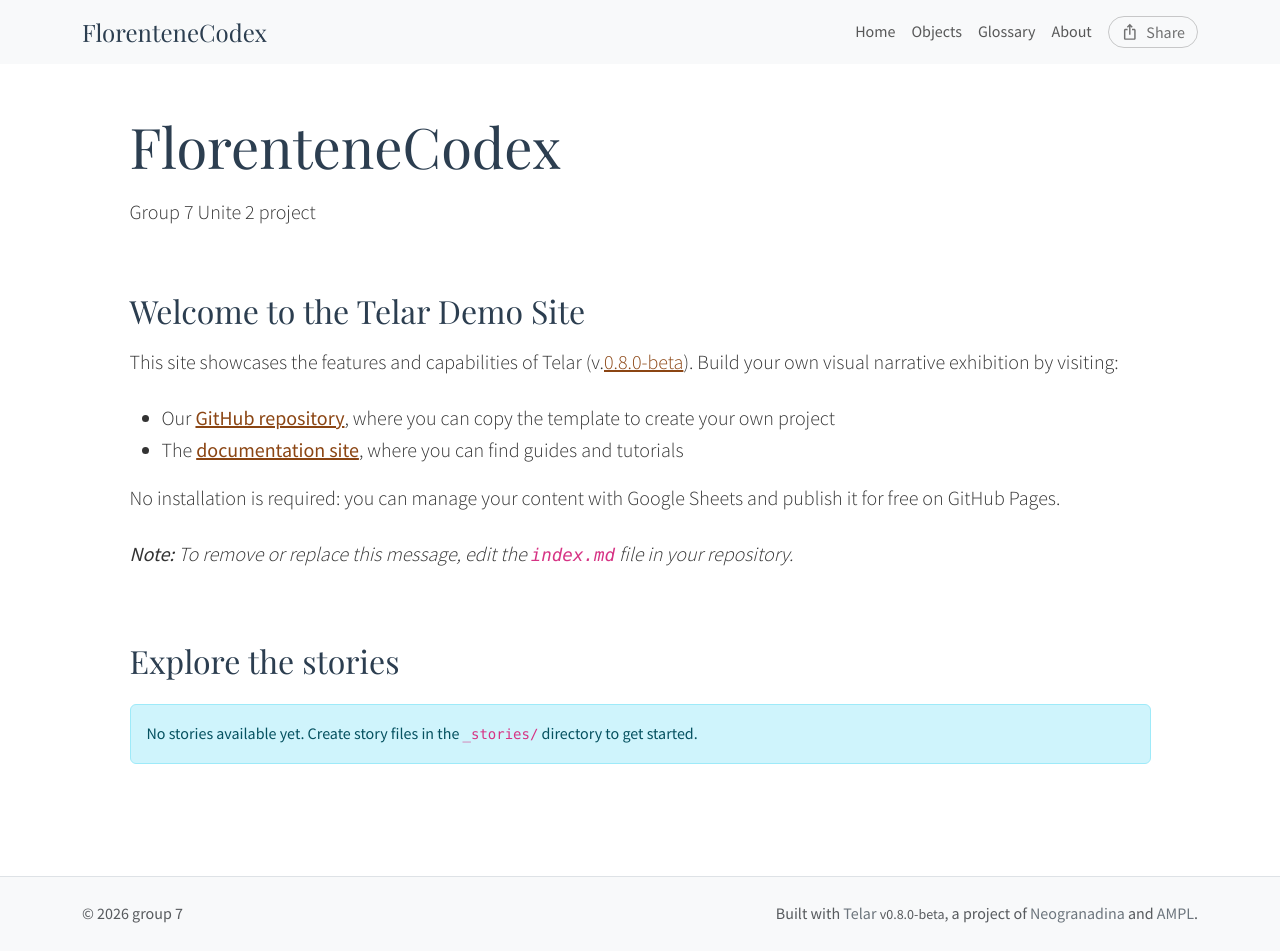
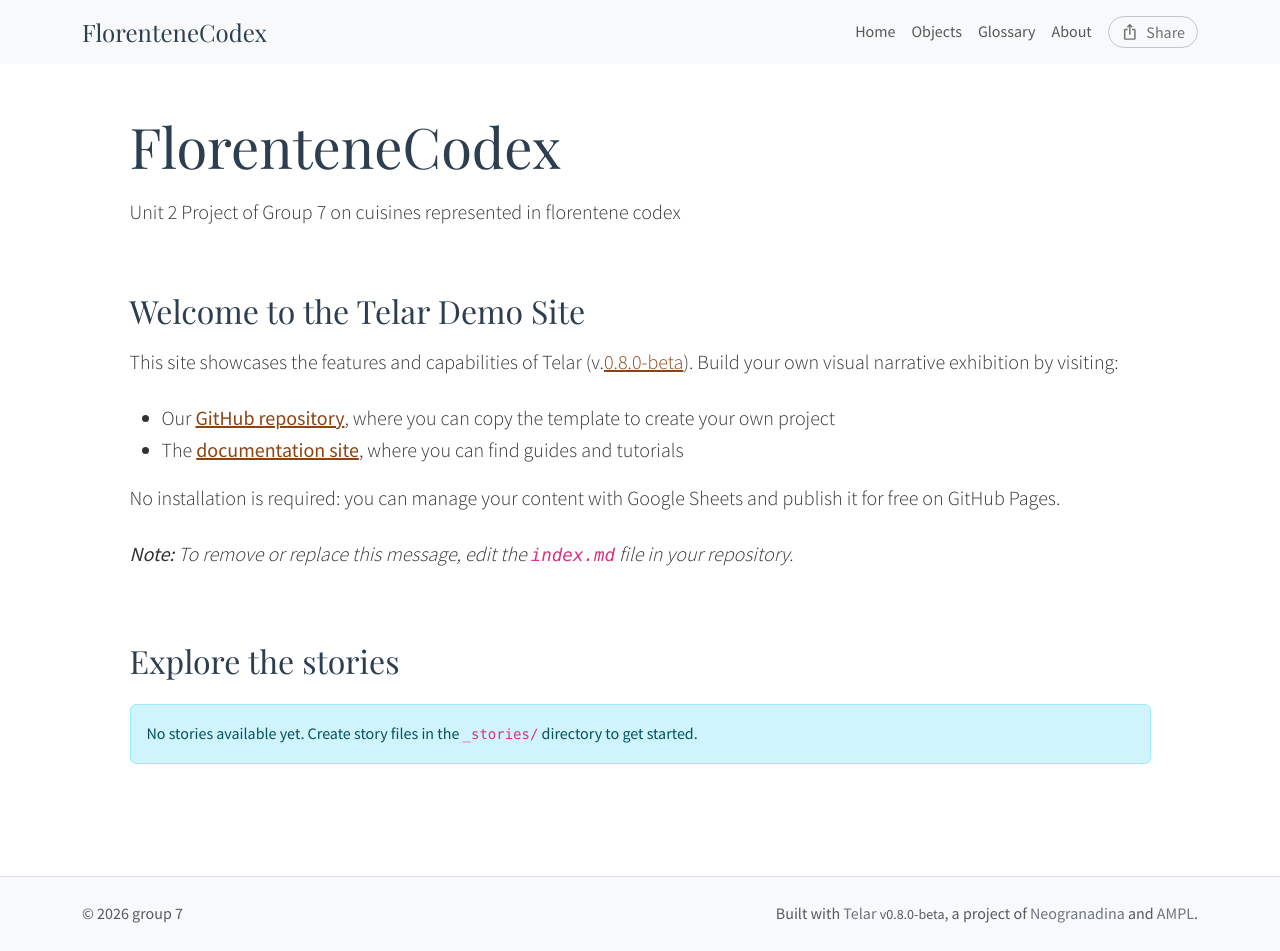
Before and after one commit to SruBee24/cuisinefromflorentinecodex, a Jekyll site: the page built from index.md, in a window 1280 px wide. Built offline with Jekyll 4.4.1, drawn with Linux system fonts in a browser that asks for light colours.

Commit message:
Update _config.yml

```diff
--- a/_config.yml
+++ b/_config.yml
@@ -3,7 +3,7 @@
 
 # Site Settings
 title: FlorenteneCodex
-description: "Group 7 Unite 2 project"
+description: "Unit 2 Project of Group 7 on cuisines represented in florentene codex"
 baseurl: "/cuisinefromflorentenecodex"
 url: "https://SruBee24.github.io"
 author: "group 7"
```
